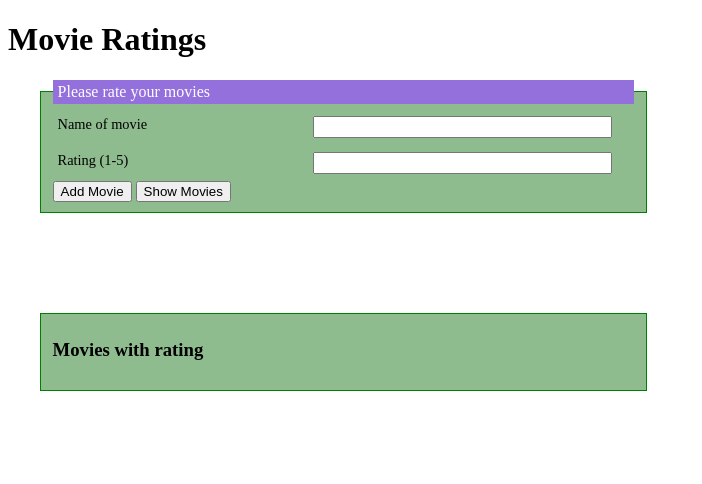
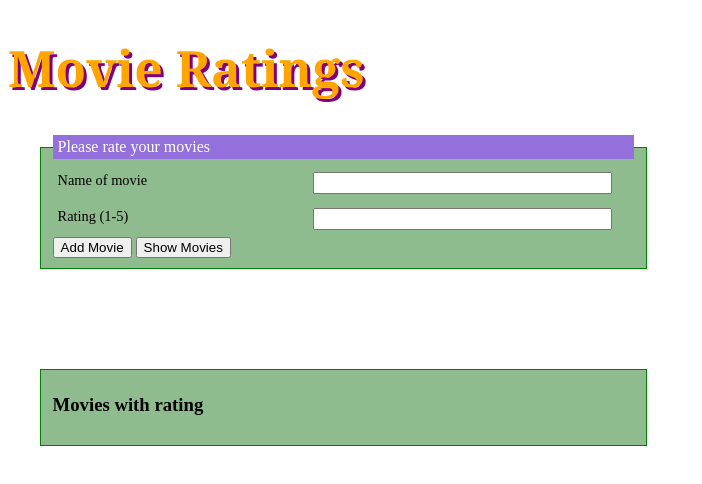
Before and after one commit to landseer006/PROG209HW-5, a plain HTML site: page index.html in a window 1280 px wide. Shown: the whole page, without its empty margins (0-702 px from the left). Drawn offline with Linux system fonts and the light colour scheme.

Commit message:
add more css effects

```diff
--- a/style.css
+++ b/style.css
@@ -30,3 +30,14 @@ input {
     margin: 7px 0px;
     width: 50%;
 }
+
+#title {
+    font-size: 50px;
+    font-family: Georgia, 'Times New Roman', Times, serif;
+    color: orange;
+    text-shadow: 3px 3px purple;
+}
+
+#list {
+    color:blueviolet;
+}
```
